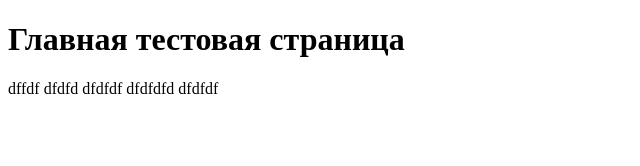
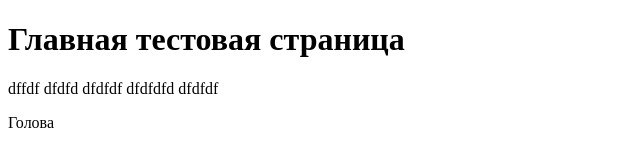
Before and after one commit to Sergey2108/test.ru, a plain HTML site: page index.html in a window 1280 px wide. Shown: the full height of the page, 0-640 px from the left. Drawn offline with Linux system fonts and the light colour scheme.

Commit message:
ssd
sxsxx

```diff
--- a/index.html
+++ b/index.html
@@ -7,5 +7,6 @@
 <body>
 	<h1>Главная тестовая страница</h1>
 	<p>dffdf dfdfd dfdfdf dfdfdfd dfdfdf</p>
+	<header>Голова</header>
 </body>
 </html>
```
